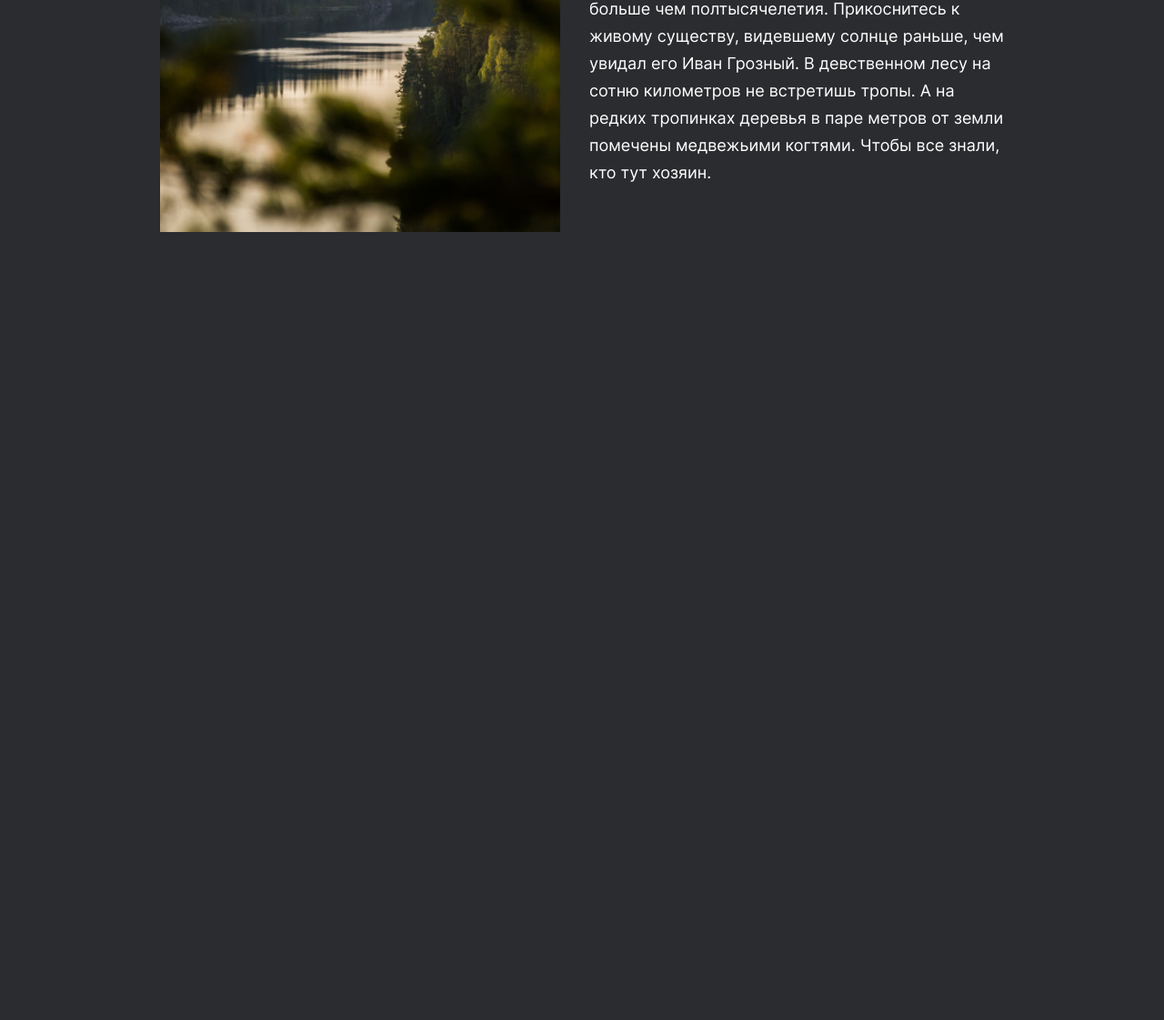
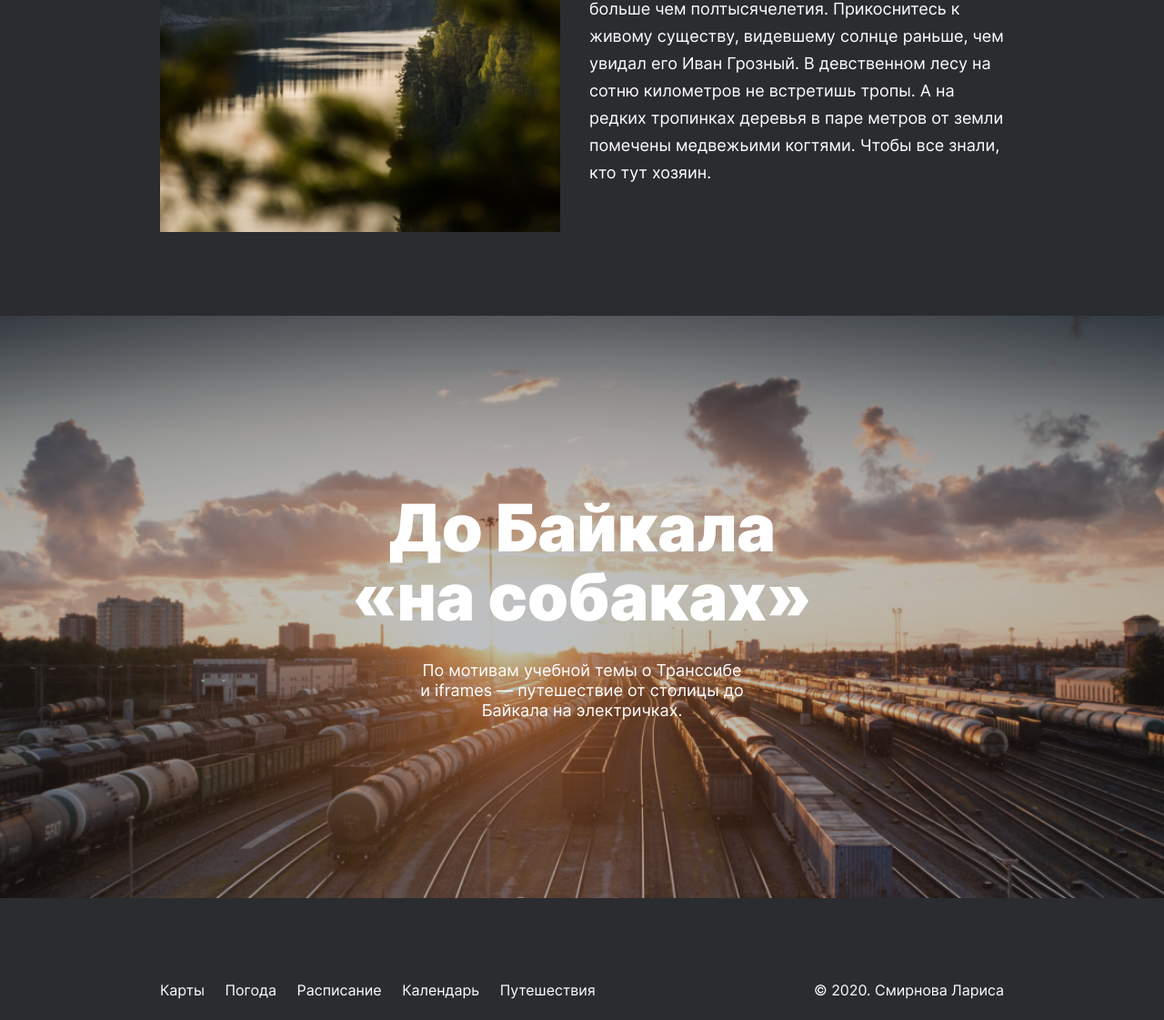
Before and after one commit to LarisaSm/russian-travel, a plain HTML site: page index.html in a window 1280 px wide. Shown: the part 6037-7158 px from the top of the page at 91% size. Before the commit the page ends 6384 px from the top, so only its background shows below. Drawn offline with Linux system fonts and the light colour scheme.

Commit message:
feat cover and footer

```diff
--- a/index.html
+++ b/index.html
@@ -13,7 +13,7 @@
   <header class="header">
     <img class="header__logo" src="images/__logo.svg" alt="">
     <div class="header__nav">
-     <a href="#" class="header__lang-link link_type_active">Ru</a>
+     <a href="#" class="header__lang-link header-link_type_active">Ru</a>
      <a href="#" class="header__lang-link">En</a>
     </div>
   </header>
@@ -50,12 +50,11 @@
       <img class="photo-grid__item" src="images/__item-12.jpg" alt="">
   </section>
   <section class="places">
-
     <div class="place">
       <h2 class="place__title">Куршская коса</h2>
       <div class="place__website">
         <p class="place__url-heading">URL</p>
-        <a class="place__link" href="#">park-kosa.ru</a>
+        <a class="place__link" href="http://park-kosa.ru">park-kosa.ru</a>
       </div>
       <img class="place__image" src="images/__image-1.jpg" alt="">
       <div class="place__paragraphs">
@@ -64,12 +63,11 @@
       </div>
     </div>
 
-
     <div class="place">
         <h2 class="place__title">Кольский</h2>
         <div class="place__website">
           <p class="place__url-heading">URL</p>
-            <a class="place__link" href="#">National Geographic</a>
+          <a class="place__link" href="https://yourshot.nationalgeographic.com/photos/?keywords=kolskiy">National Geographic</a>
         </div>
         <img class="place__image" src="images/__image-2.jpg" alt="">
         <div class="place__paragraphs">
@@ -78,12 +76,11 @@
         </div>
     </div>
 
-
     <div class="place">
         <h2 class="place__title">Алтай</h2>
         <div class="place__website">
             <p class="place__url-heading">URL</p>
-            <a class="place__link" href="#">Facebook</a>
+            <a class="place__link" href="https://www.facebook.com/vera.bashmakova/posts/10156011613718822">Facebook</a>
           </div>
         <img class="place__image" src="images/__image-3.jpg" alt="">
         <div class="place__paragraphs">
@@ -91,6 +88,7 @@
           <p class="place__paragraph">Климат на Алтае умеренный, поэтому ехать сюда лучше всего летом. Так вы увидите всё разнообразие местной флоры и фауны. По лесам Алтая бродят лоси, над хребтами летают орлы, а на равнинах пасутся косули. И знаменитые манулы — тоже обитатели Алтайского края.</p>
         </div>
     </div>
+
     <div class="place">
         <h2 class="place__title">Зимний Байкал</h2>
         <div class="place__website">
@@ -103,6 +101,7 @@
             <p class="place__paragraph">Конечно, это всё так. Но Байкал ещё идеальное место для соревнований по скийорингу. Это такой вид спорта, когда лыжник привязывает себя к мотоциклу, и тандем старается развить как можно бóльшую скорость на льду. В марте 2019 года на фестивале «Байкальская миля» был поставлен мировой рекорд — 197.011 км/ч.</p>
         </div>
     </div>
+
     <div class="place">
         <h2 class="place__title">Карелия</h2>
         <div class="place__website">
@@ -115,7 +114,21 @@
         </div>
     </div>
   </section>
-  <section class="cover"></section>
-  <section class="footer"></section>
+
+  <section class="cover">
+      <a class="cover__link" href="https://stampsy.com/na-elektrichkakh-do-baikala" target="blank"></a>
+      <h2 class="cover__title">До Байкала «на собаках»</h2>
+      <p class="cover__subtitle">По мотивам учебной темы о Транссибе и iframes — путешествие от столицы до Байкала на электричках.</p>
+  </section>
+  <section class="footer">
+      <nav class="footer__nav">
+          <a class="footer__link" href="https://yandex.ru/maps">Карты</a>
+          <a class="footer__link" href="https://yandex.ru/pogoda">Погода</a>
+          <a class="footer__link" href="https://rasp.yandex.ru">Расписание</a>
+          <a class="footer__link" href="https://calendar.yandex.ru">Календарь</a>
+          <a class="footer__link" href="https://travel.yandex.ru">Путешествия</a>
+      </nav>
+      <p class="footer__copyright">&copy; 2020. Смирнова Лариса</p>
+  </section>
 </body>
 </html>
--- a/style.css
+++ b/style.css
@@ -33,7 +33,11 @@ text-decoration: none;
     margin-right: 0;
 }
 
-.link_type_active {
+.header__lang-link:hover {
+    opacity: .8;
+}
+
+.header-link_type_active {
     text-decoration: underline;
 }
 
@@ -192,6 +196,10 @@ color: #FFFFFF;
 margin: 0;
 }
 
+.place__link:hover {
+opacity: .8;
+}
+
 .place__image {
     object-fit: cover;
     width: 100%;
@@ -209,3 +217,109 @@ margin-bottom: 24px;
 .place__paragraph:last-of-type {
     margin: 0;
 }
+
+.cover {
+    width: 100%;
+    min-height: 640px;
+    background-image: url(images/__background.jpg);
+    background-position: center;
+    background-size: cover;
+    display: flex;
+    justify-content: center;
+    align-items: center;
+    flex-direction: column;
+    position: relative;
+    margin-bottom: 92px;
+}
+
+.cover:after {
+    background-color: #2A2C2F;
+    opacity: 0.3;
+    content:"";
+    width: 100%;
+    height: 100%;
+  position: absolute;
+  top: 0;
+  left: 0;
+  bottom: 0;
+  right: 0;
+  transition: opacity 1s ease;
+}
+
+.cover:hover:after {
+    opacity: .8;
+}
+
+.cover__title {
+    margin-bottom: 32px;
+    width: 560px;
+    height: 152px;
+    font-style: normal;
+font-weight: 900;
+font-size: 72px;
+line-height: 76px;
+/* or 106% */
+text-align: center;
+z-index: 1;
+}
+
+.cover__subtitle {
+    /* margin: auto; */
+    width: 360px;
+    height: 66px;
+    font-style: normal;
+font-weight: normal;
+font-size: 18px;
+line-height: 22px;
+/* or 122% */
+text-align: center;
+z-index: 1;
+}
+
+.cover__link {
+    /* display: block; Ссылка как блочный элемент */
+     text-align: center; /* Выравнивание по центру */
+     height: 100%;
+     width: 100%;
+     position: absolute;
+     top: 0;
+     right: 0;
+     z-index: 2;
+
+}
+
+.footer {
+    display: flex;
+    justify-content: space-between;
+    align-items: center;
+    width: 928px;
+    min-height: 18px;
+    margin: 0 auto 24px auto;
+}
+
+.footer__link {
+    font-style: normal;
+font-weight: normal;
+font-size: 16px;
+line-height: 18px;
+/* identical to box height, or 112% */
+
+text-decoration: none;
+color: #FFFFFF;
+margin-right: 18px;
+transition: opacity 1s ease;
+}
+
+.footer__link:last-of-type {
+    margin: 0;
+}
+
+.footer__link:hover {
+    opacity: .8;
+
+.footer__copyright {
+    font-style: normal;
+font-weight: normal;
+font-size: 14px;
+line-height: 16px;
+}
```
Also changed, not shown: images/__background.jpg (added), images/cover.jpg (added). Lines whose indentation alone changed are shown as unchanged.
